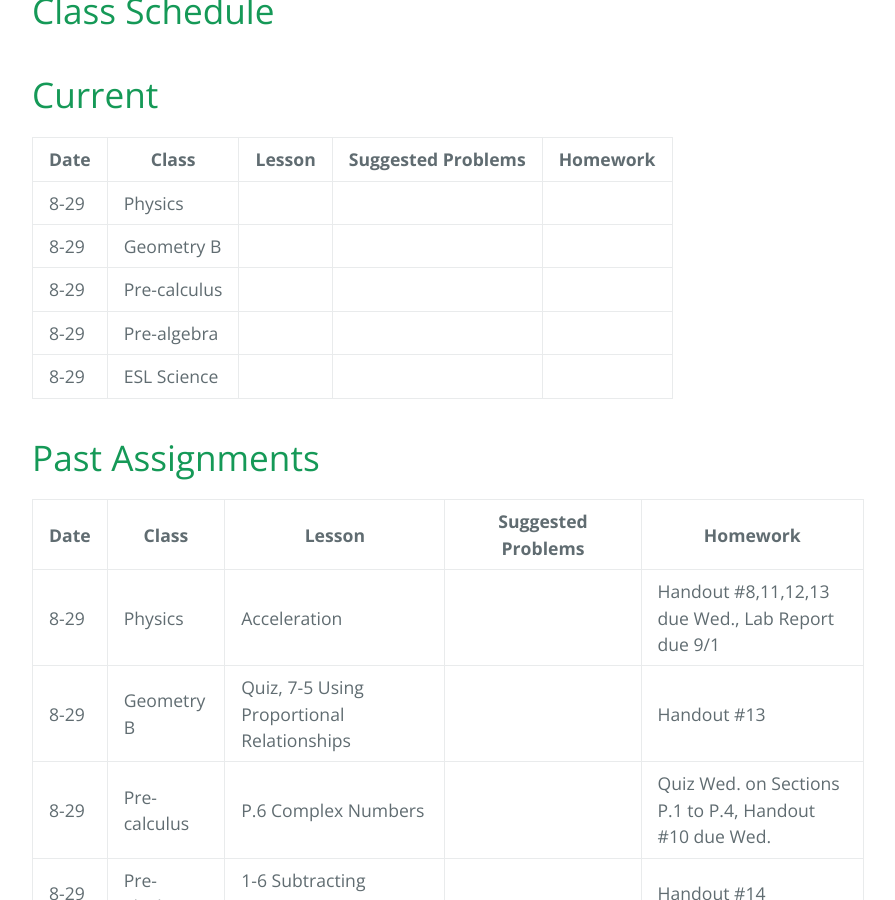
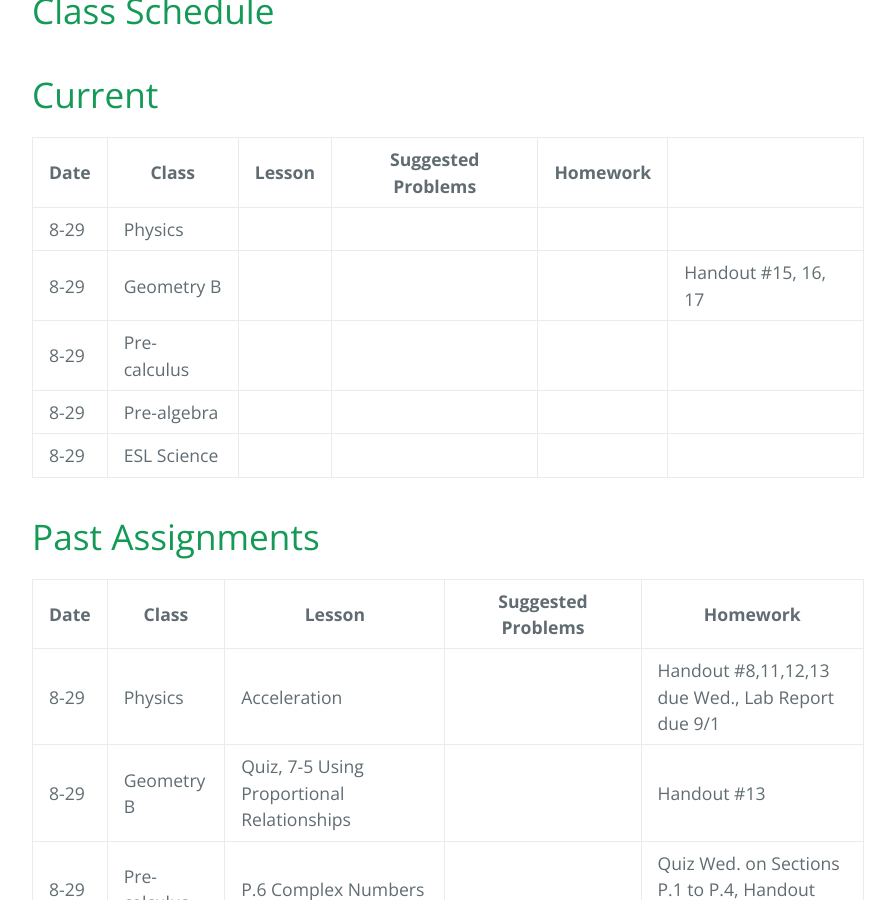
Before and after one commit to gpayoo/gpayoo, a Jekyll site: the page built from index.md, in a window 1280 px wide and 900 px high, scrolled down 431 px. Shown: the whole window, without its empty margins (192-1087 px from the left). Built offline with Jekyll 4.4.1, drawn with Linux system fonts in a browser that asks for light colours; our own code applies the rules of GitHub Pages for plain Markdown files.

Commit message:
Update index.md

```diff
--- a/index.md
+++ b/index.md
@@ -10,7 +10,7 @@ layout: default
 | Date | Class | Lesson | Suggested Problems | Homework |
 | ---- | ----- | ------ | -------- | ---
 | 8-29 | Physics |  |  |
-| 8-29 | Geometry B | | | |
+| 8-29 | Geometry B | | | | Handout #15, 16, 17
 | 8-29 | Pre-calculus | |  |
 | 8-29 | Pre-algebra | | |  |
 | 8-29 | ESL Science |  |  |
```
